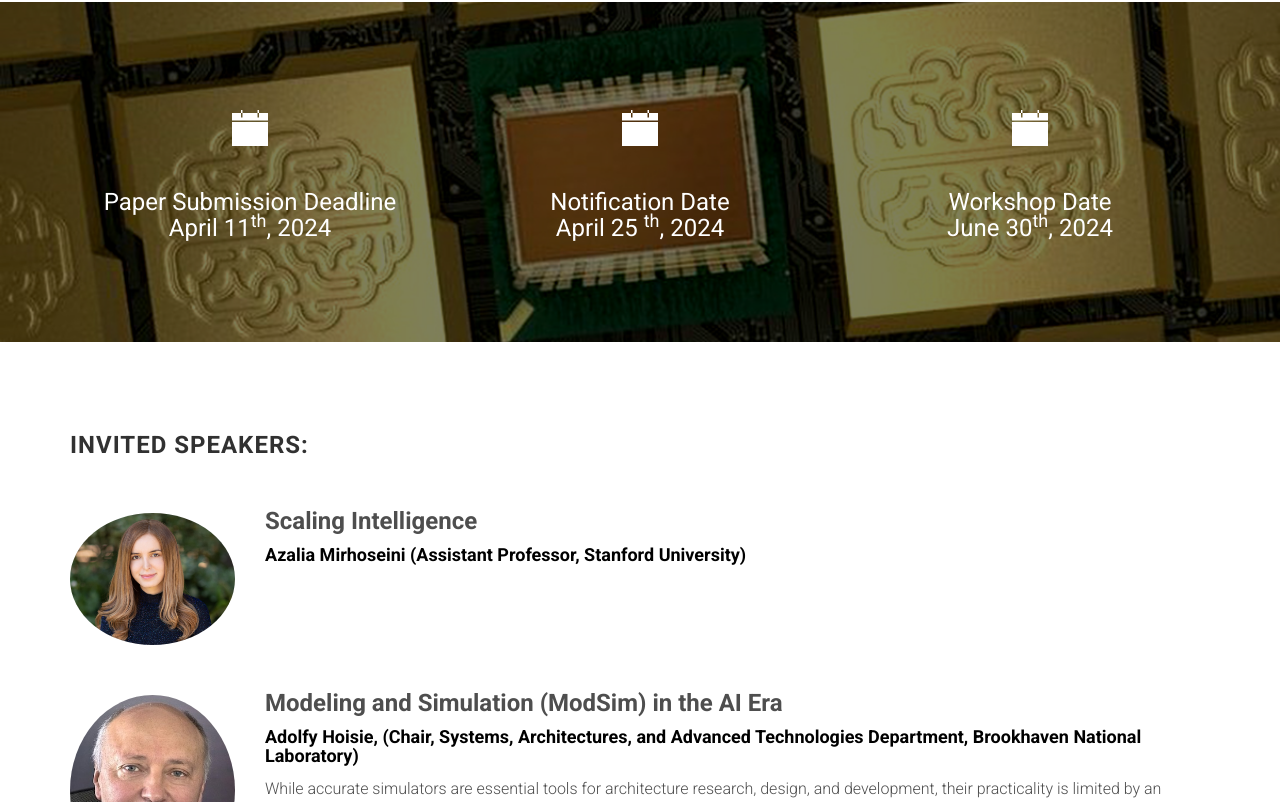
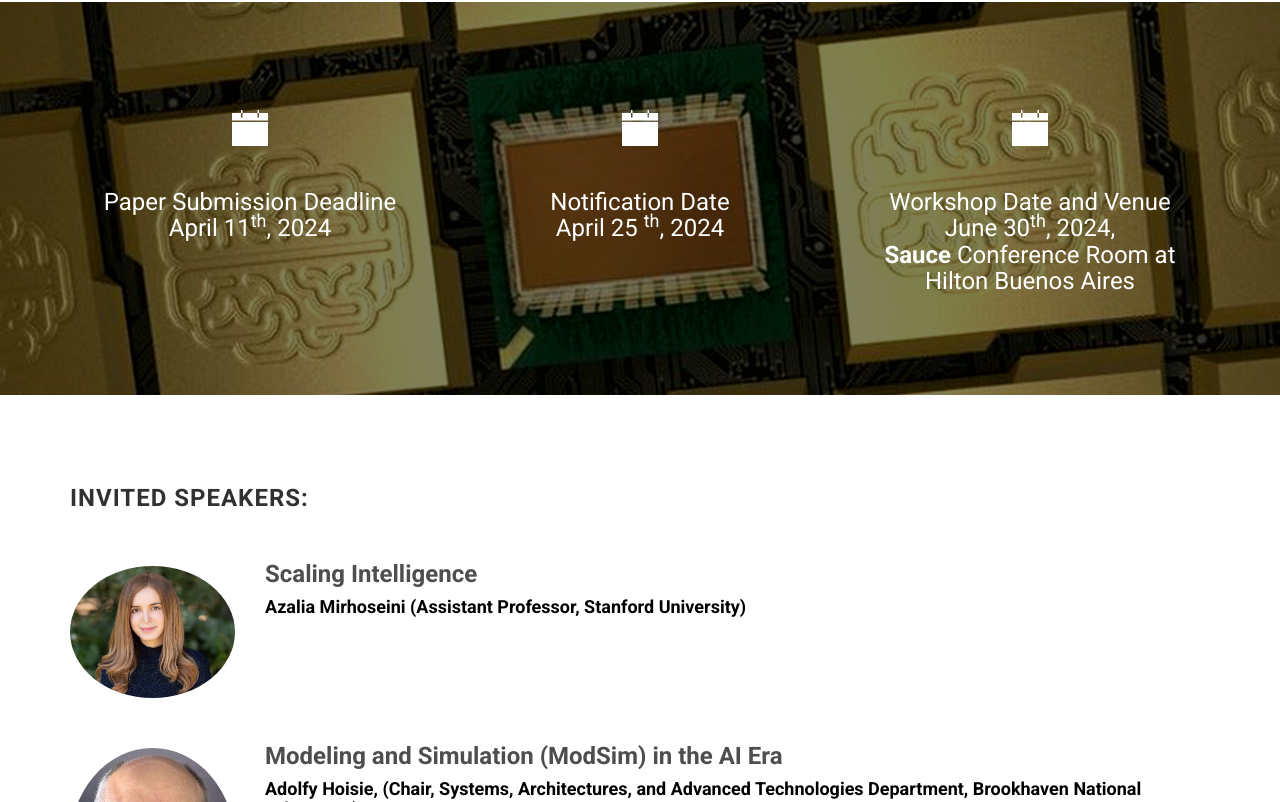
Before and after one commit to augustojv/cogarch-workshop-2024, a website: page index.html in a window 1280 px wide. Shown: the part 2549-3351 px from the top of the page. Drawn offline with Linux system fonts and the light colour scheme; files whose address does not match are found by name.

Commit message:
Updated venuer

```diff
--- a/index.html
+++ b/index.html
@@ -235,7 +235,7 @@
                 <div class="col-sm-4">
 
                     <i class="ion-ios-calendar"></i>
-                    <h3>Workshop Date<br>June 30<sup>th</sup>, 2024</h3>
+                    <h3>Workshop Date and Venue<br>June 30<sup>th</sup>, 2024, <br><b>Sauce</b> Conference Room at Hilton Buenos Aires</br></h3>
 
                 </div>
             </div><!-- row -->
```
